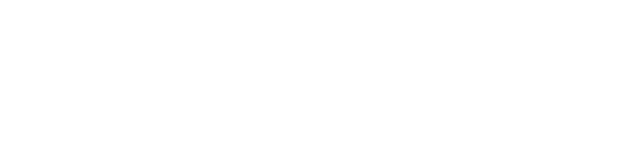
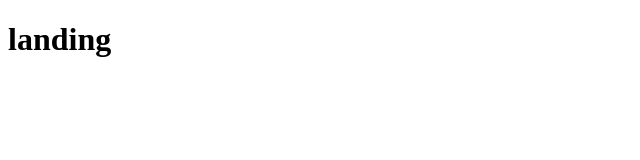
Before and after one commit to Adam-Ponting/build-a-product-landing-page, a plain HTML site: page index.html in a window 1280 px wide. Shown: the whole page, without its empty margins (0-640 px from the left). Drawn offline with Linux system fonts and the light colour scheme.

Commit message:
dev test

```diff
--- a/index.html
+++ b/index.html
@@ -6,5 +6,7 @@
     <title>Document</title>
     <link rel="stylesheet" href="style.css" />
   </head>
-  <body></body>
+  <body>
+    <h1>landing</h1>
+  </body>
 </html>
```
